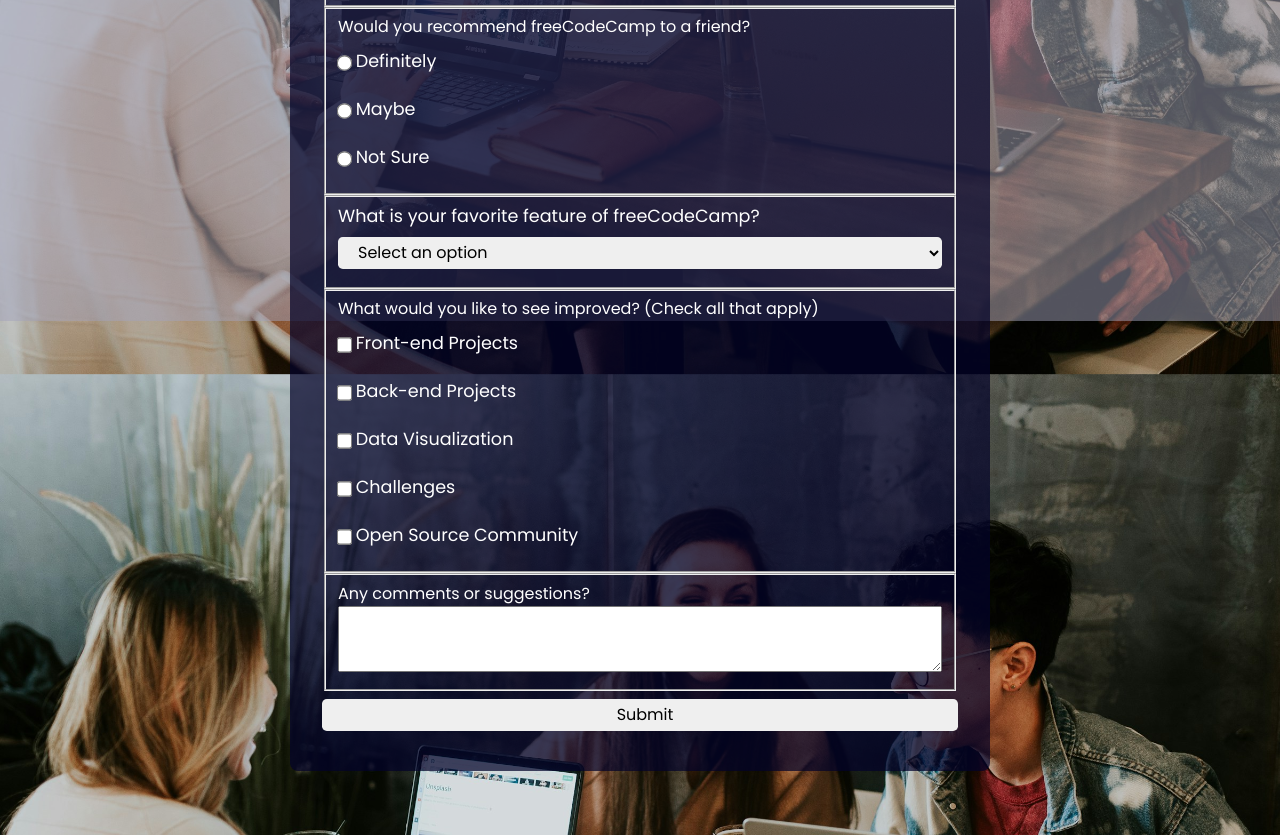
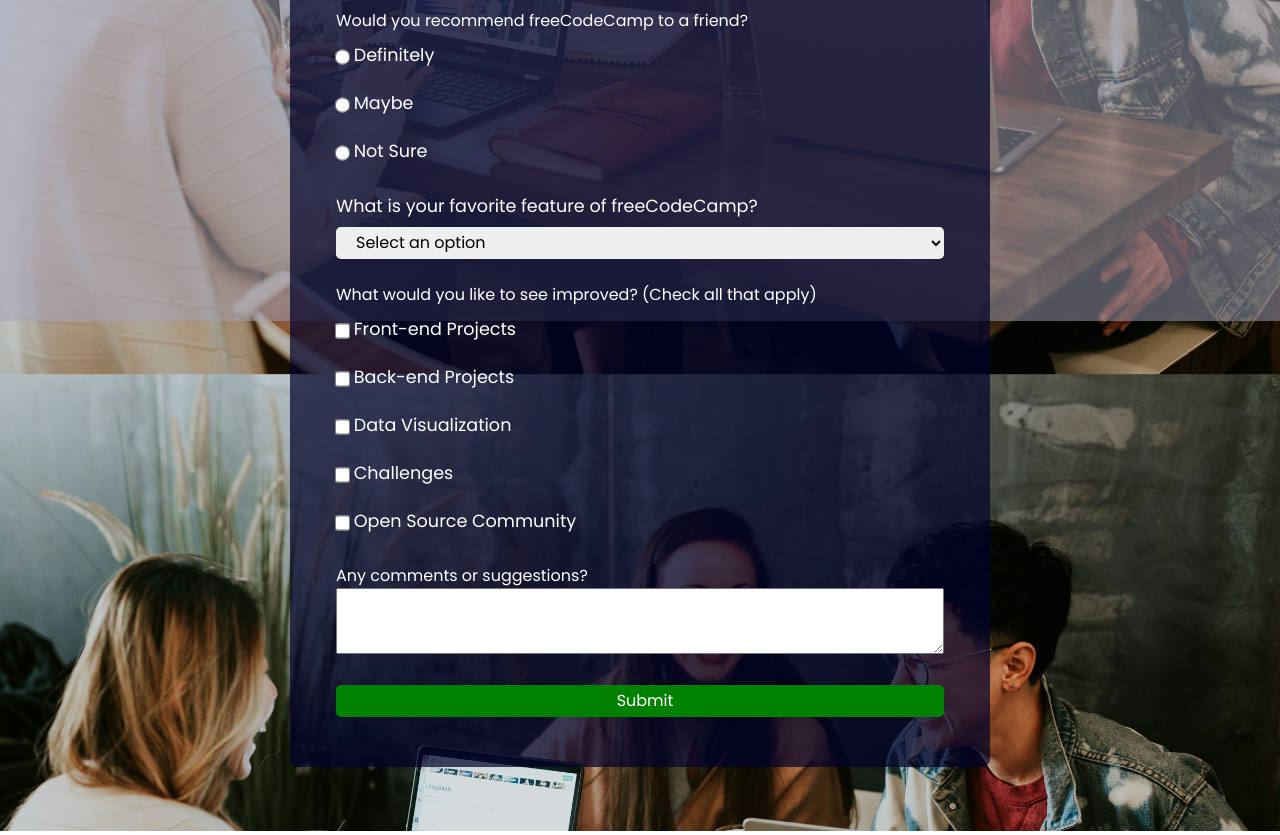
Before and after one commit to webstormcam/survey_form, a plain HTML site: page index.html in a window 1280 px wide. Shown: the part 479-1314 px from the top of the page. Drawn offline with Linux system fonts and the light colour scheme.

Commit message:
Styled the submit button

```diff
--- a/index.html
+++ b/index.html
@@ -72,7 +72,7 @@
                     <p class="text-callout">Any comments or suggestions?</p>
                     <textarea rows="4" name="" id=""></textarea>
                 </fieldset>
-                <input type="submit">
+                <fieldset><input type="submit"></fieldset>
         </form>
     </main>
 </body>
--- a/styles.css
+++ b/styles.css
@@ -89,3 +89,13 @@
 textarea{
     width: 100%;
 }
+
+fieldset{
+    border: none;
+}
+
+
+input[type="submit"]{
+    background-color: green;
+    color: white;
+}
```
